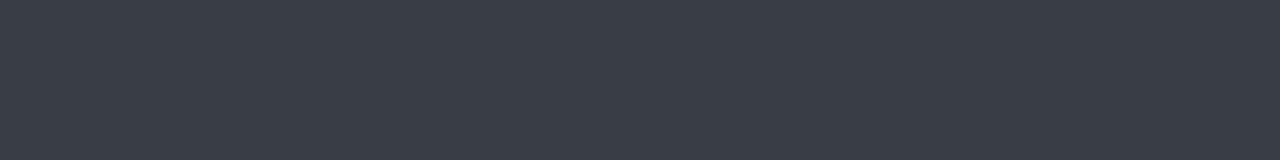
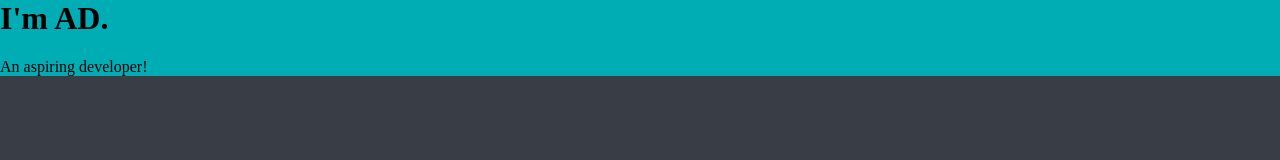
Before and after one commit to AspirantDev/my-website, a plain HTML site: page index.html in a window 1280 px wide. Drawn offline with Linux system fonts and the light colour scheme.

Commit message:
adding divs and css

```diff
--- a/css/styles.css
+++ b/css/styles.css
@@ -1,3 +1,14 @@
 body{
     background-color: #393E46;
+    margin-left:0px;
+    margin-right: 0px;
+    margin-top: 0px;
 }
+
+div{
+    background-color: #00ADB5;
+}
+
+h1{
+    margin-top: 0px;
+}
--- a/index.html
+++ b/index.html
@@ -11,11 +11,15 @@
     <meta name="viewport" content="width=device-width, initial-scale=1.0">
     <title>My Portfolio | C L</title>
 
-
 </head>
 
 <body>
 
+    <div id="" class="">
+    <h1>I'm AD.</h1>
+    <p>An aspiring developer!</p>
+    </div>
+
 </body>
 
 </html>
```
